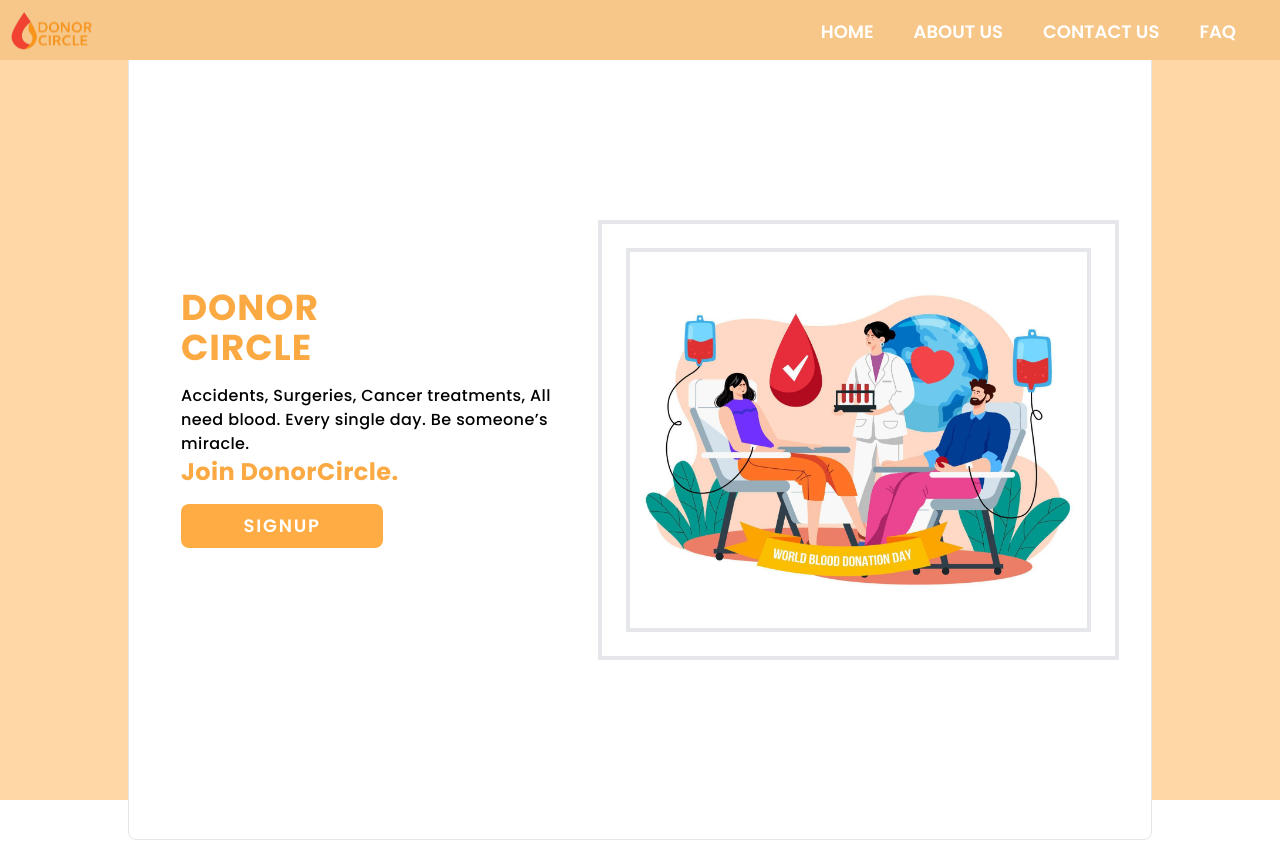
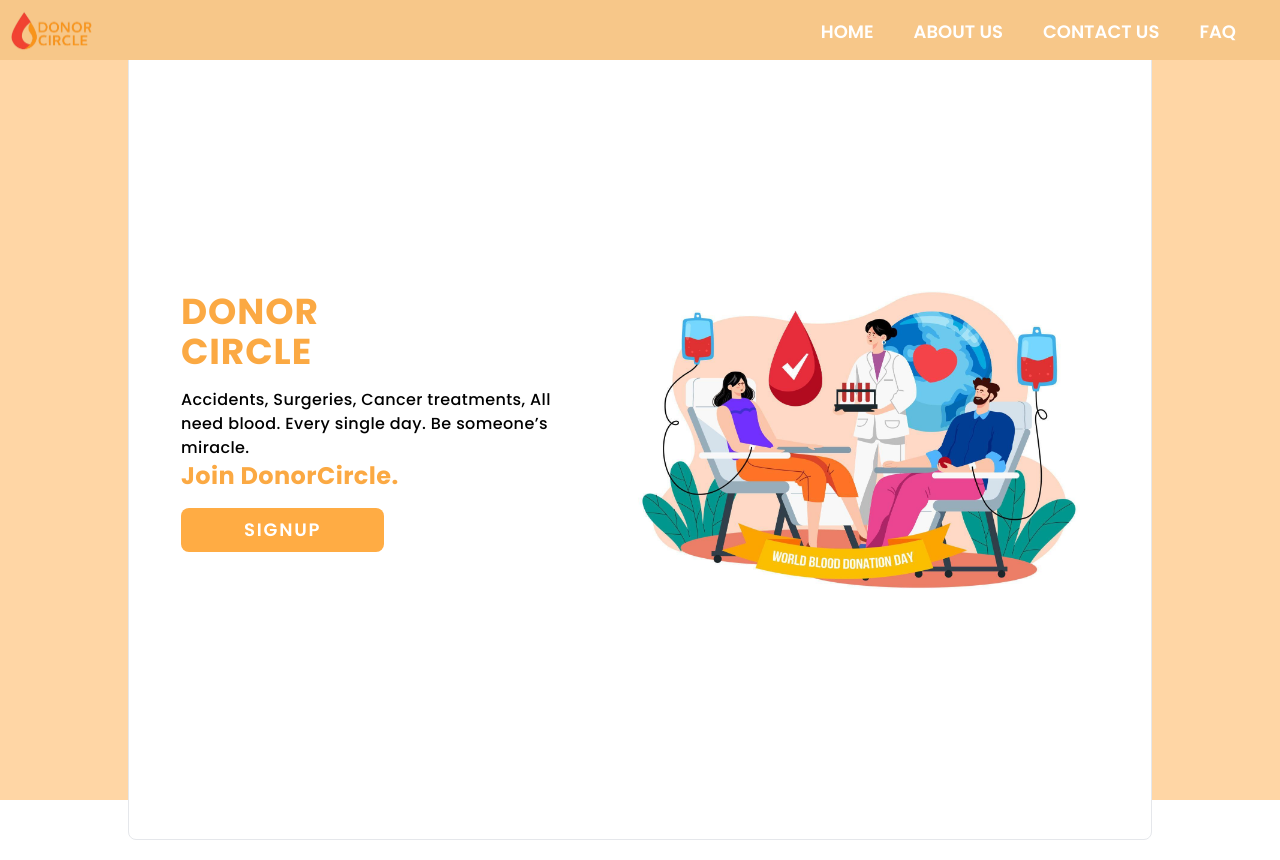
Before and after one commit to TanmayVidhate/DonorCircle_2, a React (Vite) app in the folder client/: page / in a window 1280 px wide. Built offline with nearby package versions, Linux system fonts and the light colour scheme.

Commit message:
remove border

```diff
--- a/client/src/Views/Landingpage.jsx
+++ b/client/src/Views/Landingpage.jsx
@@ -39,8 +39,8 @@ function Landingpage() {
                             </div>
 
                             {/* second div */}
-                            <div className='p-3 my-5 w-full  grid place-items-center  border-4  '>
-                                <Image img_url={img} className="w-auto h-3/5   border-4 object-scale-down sm:object-scale-down md:object-scale-down lg:object-cover   " />
+                            <div className='p-3 my-5 w-full  grid place-items-center   '>
+                                <Image img_url={img} className="w-auto h-3/5  object-scale-down sm:object-scale-down md:object-scale-down lg:object-cover   " />
                             </div>
                         </div>
                     </div>
```
